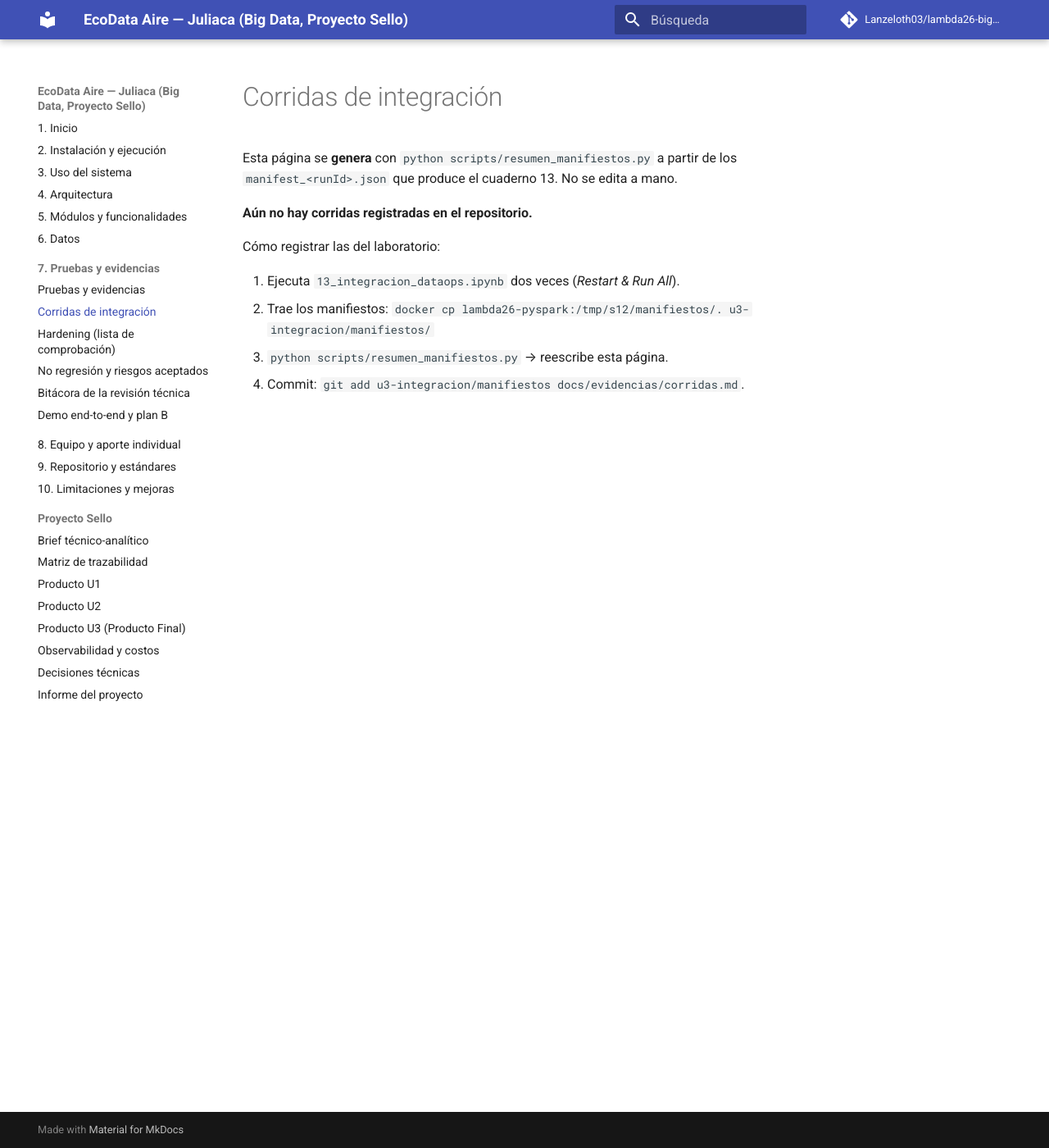
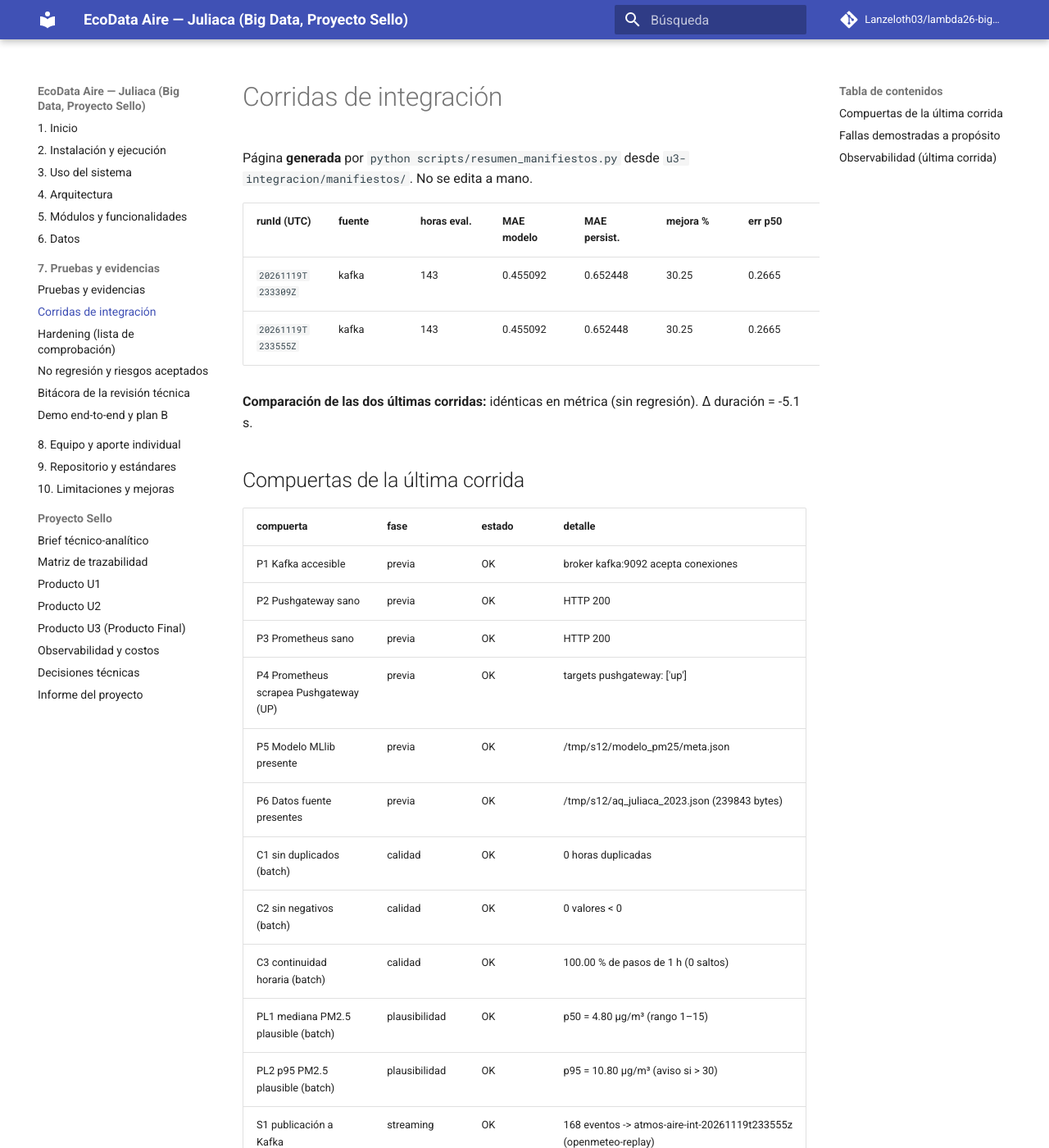
Before and after one commit to Lanzeloth03/lambda26-bigdata, an MkDocs documentation site: the page built from docs/evidencias/corridas.md, in a window 1280 px wide and 1400 px high. Shown: the whole window at 82% size. Built offline with MkDocs 1.6.1 and Material for MkDocs 9.7.7, drawn with Linux system fonts in a browser that asks for light colours; comment, search, counter and statistics services are not loaded; some of the changed text lies outside the part shown.

Commit message:
U3 Evidencia: dos corridas reales (Kafka, Prometheus, Pushgateway), 19/19 compuertas, no regresión verificada en el laboratorio
Co-Authored-By: Claude Sonnet 5.5 <noreply@anthropic.com>
Claude-Session: https://claude.ai/code/session_011czvXEmzp6qbTa4JsfZkS8

````diff
--- a/docs/evidencias/corridas.md
+++ b/docs/evidencias/corridas.md
@@ -1,12 +1,53 @@
 # Corridas de integración
 
-Esta página se **genera** con `python scripts/resumen_manifiestos.py` a partir de los `manifest_<runId>.json` que produce el cuaderno 13. No se edita a mano.
+Página **generada** por `python scripts/resumen_manifiestos.py` desde `u3-integracion/manifiestos/`. No se edita a mano.
 
-**Aún no hay corridas registradas en el repositorio.**
+| runId (UTC) | fuente | horas eval. | MAE modelo | MAE persist. | mejora % | err p50 | err p95 | compuertas OK | duración (s) |
+|---|---|---|---|---|---|---|---|---|---|
+| `20261119T233309Z` | kafka | 143 | 0.455092 | 0.652448 | 30.25 | 0.2665 | 1.5020 | 19/19 | 46.4 |
+| `20261119T233555Z` | kafka | 143 | 0.455092 | 0.652448 | 30.25 | 0.2665 | 1.5020 | 19/19 | 41.3 |
 
-Cómo registrar las del laboratorio:
+**Comparación de las dos últimas corridas:** idénticas en métrica (sin regresión). Δ duración = -5.1 s.
 
-1. Ejecuta `13_integracion_dataops.ipynb` dos veces (*Restart & Run All*).
-2. Trae los manifiestos: `docker cp lambda26-pyspark:/tmp/s12/manifiestos/. u3-integracion/manifiestos/`
-3. `python scripts/resumen_manifiestos.py` → reescribe esta página.
-4. Commit: `git add u3-integracion/manifiestos docs/evidencias/corridas.md`.
+## Compuertas de la última corrida
+
+| compuerta | fase | estado | detalle |
+|---|---|---|---|
+| P1 Kafka accesible | previa | OK | broker kafka:9092 acepta conexiones |
+| P2 Pushgateway sano | previa | OK | HTTP 200 |
+| P3 Prometheus sano | previa | OK | HTTP 200 |
+| P4 Prometheus scrapea Pushgateway (UP) | previa | OK | targets pushgateway: ['up'] |
+| P5 Modelo MLlib presente | previa | OK | /tmp/s12/modelo_pm25/meta.json |
+| P6 Datos fuente presentes | previa | OK | /tmp/s12/aq_juliaca_2023.json (239843 bytes) |
+| C1 sin duplicados (batch) | calidad | OK | 0 horas duplicadas |
+| C2 sin negativos (batch) | calidad | OK | 0 valores < 0 |
+| C3 continuidad horaria (batch) | calidad | OK | 100.00 % de pasos de 1 h (0 saltos) |
+| PL1 mediana PM2.5 plausible (batch) | plausibilidad | OK | p50 = 4.80 µg/m³ (rango 1–15) |
+| PL2 p95 PM2.5 plausible (batch) | plausibilidad | OK | p95 = 10.80 µg/m³ (aviso si > 30) |
+| S1 publicación a Kafka | streaming | OK | 168 eventos -> atmos-aire-int-20261119t233555z (openmeteo-replay) |
+| S2 streaming terminó y reportó resumen | streaming | OK | {'mae_modelo': 0.4550922056033264, 'mae_persistencia': 0.6524475524475521, 'n_evaluadas': 143, 'eventos': 168, |
+| S3 horas evaluadas = 168 − 24 (historia) − 1 (sin siguiente) | streaming | OK | 143 horas evaluadas, esperado 143 |
+| S4 MAE del job == MAE recalculado desde Parquet | streaming | OK | job=0.455092  parquet=0.455092 |
+| S5 el modelo supera a la persistencia en producción | streaming | OK | MAE modelo 0.4551 < persistencia 0.6524 (30.2 % mejor) |
+| O1 el job publicó mae_modelo en el Pushgateway | observabilidad | OK | Pushgateway=0.4550922056033264  Parquet=0.455092206 |
+| O2 Prometheus devuelve el mismo valor que se publicó | observabilidad | OK | Prometheus=0.4550922056033264  Pushgateway=0.4550922056033264 |
+| O3 n_evaluadas coincide (Pushgateway = Prometheus = Parquet) | observabilidad | OK | 143.0 / 143.0 / 143 |
+
+## Fallas demostradas a propósito
+
+* **P2 (demo) Pushgateway en puerto 9999** → BLOQUEADA como se esperaba: P2 (demo) Pushgateway en puerto 9999: puerto 9999 inexistente: URLError
+* **C1/C2 calidad (copia corrupta)** → BLOQUEADA como se esperaba: C1 sin duplicados (copia corrupta): 1 horas duplicadas
+
+## Observabilidad (última corrida)
+
+```json
+{
+  "pushgateway_url": "http://pushgateway:9091",
+  "prometheus_url": "http://prometheus:9090",
+  "job": "lambda26_aire_int",
+  "mae_modelo_publicado": 0.4550922056033264,
+  "mae_modelo_prometheus": 0.4550922056033264,
+  "n_evaluadas_prometheus": 143.0,
+  "latencia_confirmacion_s": 0.0
+}
+```
````
Also changed, not shown: docs/noregresion-riesgos.md (+6 -6 lines), docs/pruebas.md (+3 -0 lines), 3 other files.
